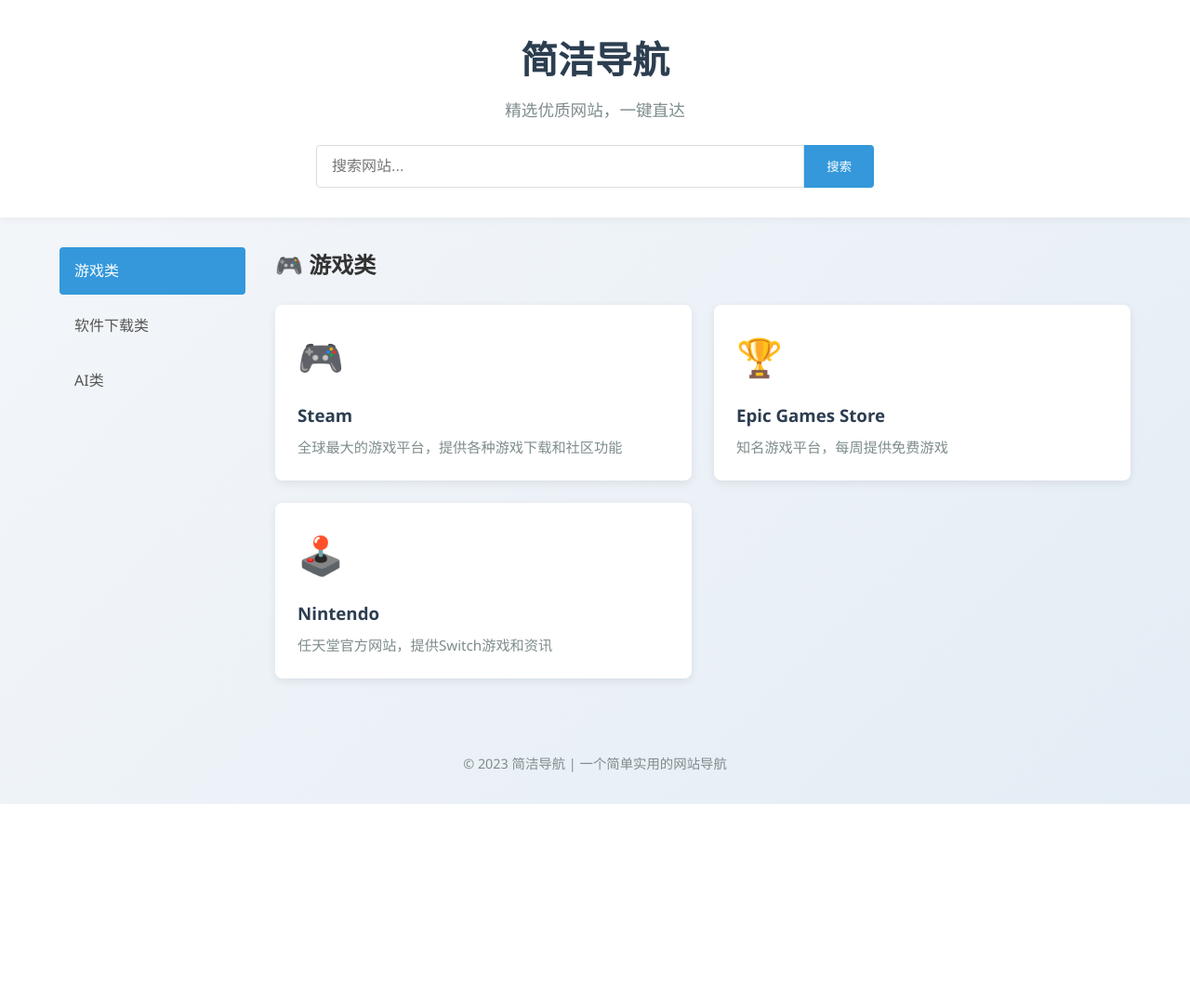
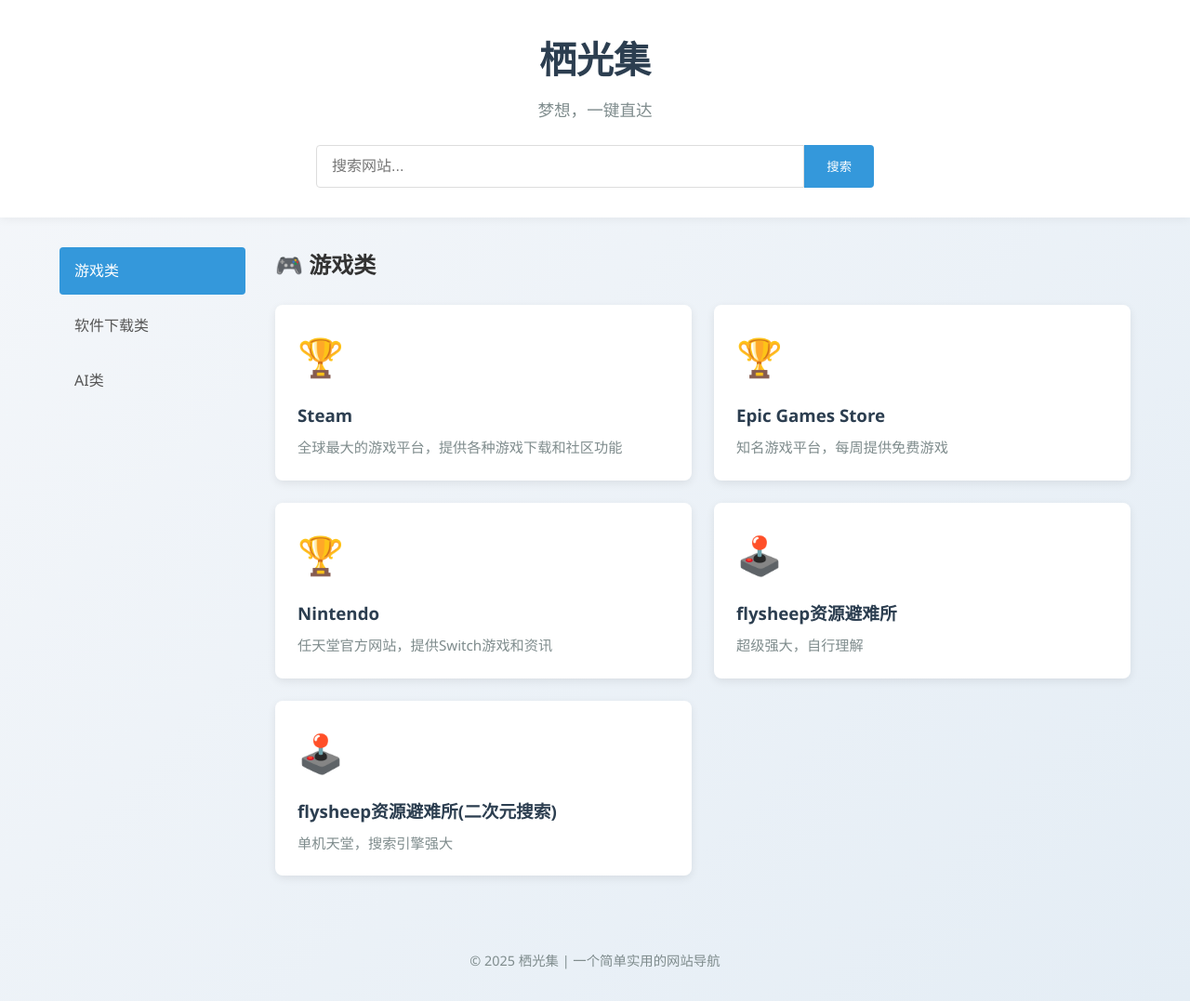
Before and after one commit to lrei518/my-navigation-site, a plain HTML site: page index.html in a window 1280 px wide. Shown: the whole page at 93% size. Before the commit the page ends 865 px from the top, so only its background shows below. Drawn offline with Linux system fonts and the light colour scheme.

```diff
--- a/index.html
+++ b/index.html
@@ -8,7 +8,7 @@
   <!-- 设置字符编码为UTF-8，支持中文等多语言 -->
   <meta name="viewport" content="width=device-width, initial-scale=1.0">
   <!-- 使网站在移动设备上正确显示 -->
-  <title>简洁导航</title>
+  <title>栖光集</title>
   <!-- 浏览器标签页显示的标题 -->
   <link rel="stylesheet" href="style.css">
   <!-- 引入外部CSS样式文件 -->
@@ -17,9 +17,9 @@
   <!-- 页面主体内容开始 -->
   <header class="header">
     <!-- 网站头部区域 -->
-    <h1 class="site-title">简洁导航</h1>
+    <h1 class="site-title">栖光集</h1>
     <!-- 网站主标题 -->
-    <p class="site-description">精选优质网站，一键直达</p>
+    <p class="site-description">梦想，一键直达</p>
     <!-- 网站描述 -->
     <div class="search-box">
       <!-- 搜索功能区域 -->
@@ -57,11 +57,11 @@
         <div class="links-grid">
           <!-- 链接网格容器 -->
 
-          <!-- 单个链接卡片 -->
+          <!-- 第一个链接卡片 -->
           <div class="link-card">
             <a href="https://www.steam.com" target="_blank">
               <!-- target="_blank"表示在新标签页打开 -->
-              <div class="link-icon">🎮</div>
+              <div class="link-icon">🏆</div>
               <!-- 链接图标 -->
               <h3>Steam</h3>
               <!-- 链接标题 -->
@@ -70,7 +70,7 @@
             </a>
           </div>
 
-          <!-- 另一个链接卡片 -->
+          <!-- 第二个链接卡片 -->
           <div class="link-card">
             <a href="https://www.epicgames.com" target="_blank">
               <div class="link-icon">🏆</div>
@@ -82,12 +82,37 @@
           <!-- 第三个链接卡片 -->
           <div class="link-card">
             <a href="https://www.nintendo.com" target="_blank">
-              <div class="link-icon">🕹️</div>
+              <div class="link-icon">🏆</div>
               <h3>Nintendo</h3>
               <p>任天堂官方网站，提供Switch游戏和资讯</p>
             </a>
           </div>
-        </div>
+
+          <!-- 第四个链接卡片 -->
+          <div class="link-card">
+            <a href="http://flysheep.ysepan.com/" target="_blank">
+              <!-- target="_blank"表示在新标签页打开 -->
+              <div class="link-icon">🕹️</div>
+              <!-- 链接图标 -->
+              <h3>flysheep资源避难所</h3>
+              <!-- 链接标题 -->
+              <p>超级强大，自行理解</p>
+              <!-- 链接描述 -->
+            </a>
+          </div>
+
+               <!-- 第五个链接卡片 -->
+          <div class="link-card">
+            <a href="https://www.flysheep6.com/" target="_blank">
+              <!-- target="_blank"表示在新标签页打开 -->
+              <div class="link-icon">🕹️</div>
+              <!-- 链接图标 -->
+              <h3>flysheep资源避难所(二次元搜索)</h3>
+              <!-- 链接标题 -->
+              <p>单机天堂，搜索引擎强大</p>
+              <!-- 链接描述 -->
+            </a>
+          </div>
       </section>
 
       <!-- 软件下载类区域 -->
@@ -156,7 +181,7 @@
 
   <footer class="footer">
     <!-- 页脚区域 -->
-    <p>&copy; 2023 简洁导航 | 一个简单实用的网站导航</p>
+    <p>&copy; 2025 栖光集 | 一个简单实用的网站导航</p>
     <!-- 版权信息 -->
   </footer>
 
```
